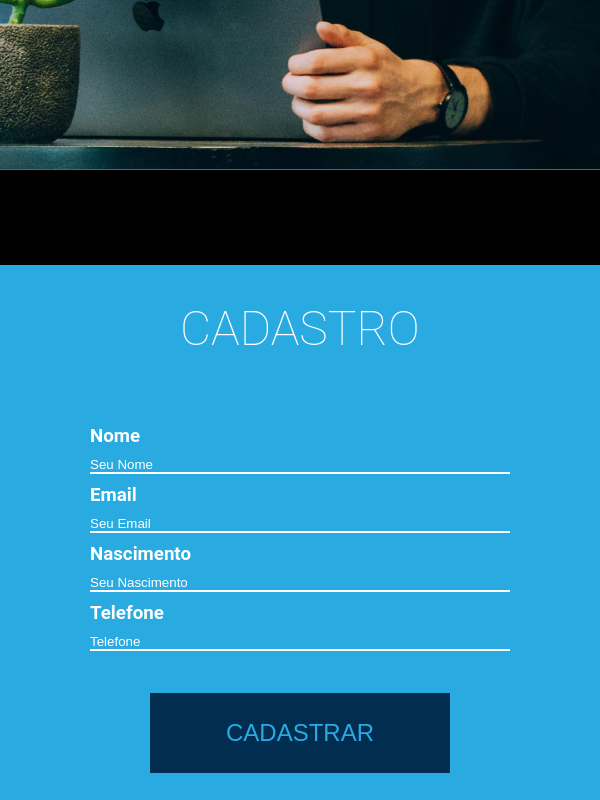
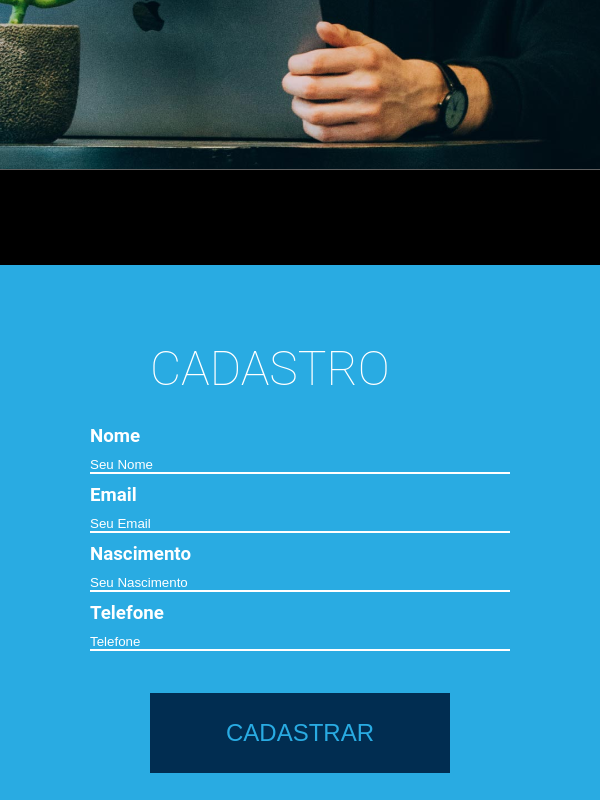
Before and after one commit to rubem-dias/in8-test, a React (Create React App) app: page / in a window 600 px wide. Shown: the part 740-1540 px from the top of the page. Built offline with nearby package versions, Linux system fonts and the light colour scheme.

Commit message:
v4 responsive footer

```diff
--- a/src/Assets/styles/Form.css
+++ b/src/Assets/styles/Form.css
@@ -122,8 +122,8 @@ button {
         color: white;
         font-size: 3em;
         position: absolute;
-        top: 130%;
-        left: 30%;
+        top: 135%;
+        left: 25%;
         font-weight: 100;
     }
 }
@@ -154,7 +154,7 @@ button {
         font-size: 3em;
         position: absolute;
         top: 130%;
-        left: 35%;
+        left: 30%;
         font-weight: 100;
     }
 
--- a/src/Assets/styles/Main.css
+++ b/src/Assets/styles/Main.css
@@ -218,7 +218,7 @@
 
 
 
-@media only screen and (max-width: 339px) and (min-width: 100px)  {
+@media only screen and (max-width: 551px) and (min-width: 100px)  {
     a {
         color: #fff;
         text-decoration: none;
--- a/src/Components/Main.jsx
+++ b/src/Components/Main.jsx
@@ -25,7 +25,7 @@ export default function Main() {
 
   return (
     <>
-        <div className="container" style={{ backgroundImage: `url(${imageUrl})`, backgroundPosition: 'cover'}}>
+        <div className="container" style={{ backgroundImage: `url(${imageUrl})`, backgroundPosition: 'center', backgroundSize: 'cover'}}>
             <div className="nav-bar">
                 <img src={logo} alt="logo" className="logo"/>
                 <ul className="nav-list">
```
